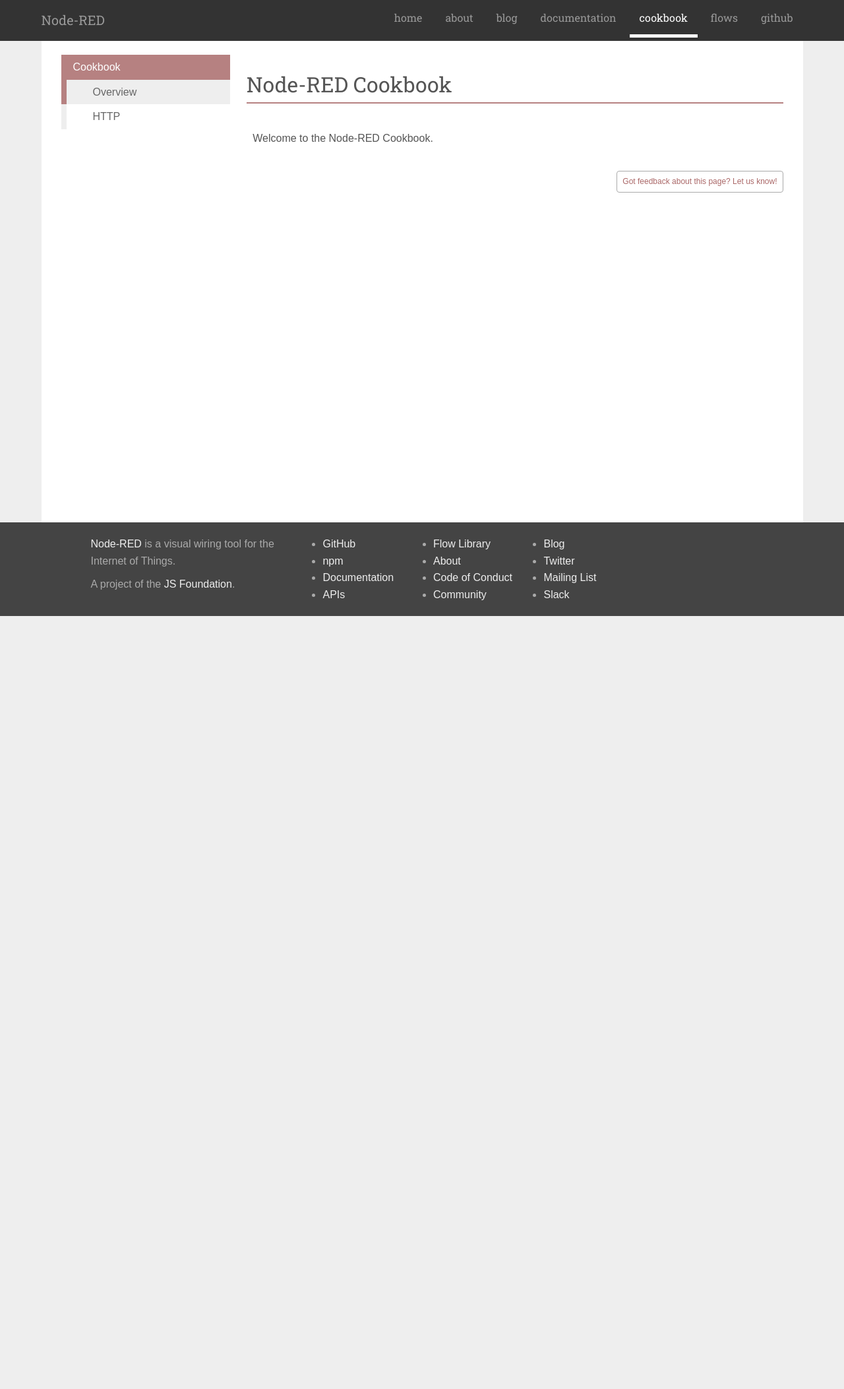
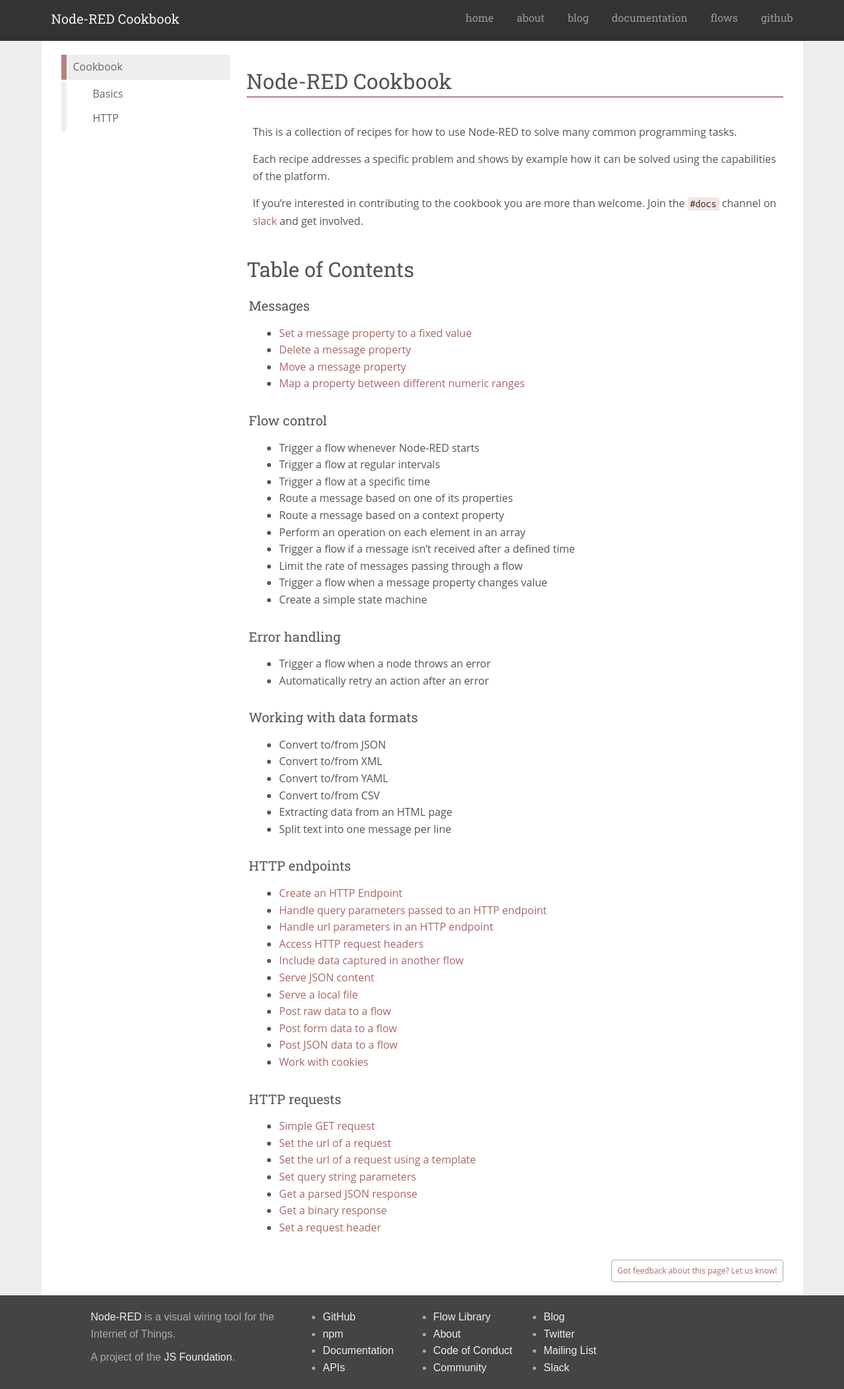
Before and after one commit to node-red/cookbook.nodered.org, a Jekyll site: the page built from index.md, in a window 1280 px wide. Shown: the whole page at 66% size. Built offline with Jekyll 4.4.1, drawn with Linux system fonts in a browser that asks for light colours; nearby versions of some CDN libraries; before the commit the page ends 934 px from its top, so only the background shows below that.

Commit message:
Add some basic recipes

```diff
--- a/_includes/docs-toc.html
+++ b/_includes/docs-toc.html
@@ -1,8 +1,13 @@
 <ul class="toc">
     <li class="toc-expander"><div>V</div></li>
-    <li class="tocheader"><span>Cookbook</span>
+    <li class="tocheader">
         <ul>
-            <li {% if page.url == "/" %}class="active"{% endif %}><a href="/">Overview</a>
+            <li class="toctitle active"><a href="/">Cookbook</a>
+        </ul>
+    </li>
+    <li class="tocheader">
+        <ul>
+            <li {% if page.url contains "/basic/" %}class="active"{% endif %}><a href="/basic/">Basics</a>
             <li {% if page.url contains "/http/" %}class="active"{% endif %}><a href="/http/">HTTP</a>
         </ul>
     </li>
--- a/_includes/header.html
+++ b/_includes/header.html
@@ -16,16 +16,15 @@
 
 <div class="header">
     <div class="header-content">
-		<div class="brand"><a href="/">Node-RED</a></div>
+        <div class="brand"><a href="/">Node-RED  Cookbook</a></div>
         <ul class="navigation">
             <li><a href="https://nodered.org">home</a></li>
-			<li><a href="https://nodered.org/about">about</a></li>
+            <li><a href="https://nodered.org/about">about</a></li>
             <li><a href="https://nodered.org/blog">blog</a></li>
             <li><a href="https://nodered.org/docs/">documentation</a></li>
-            <li class="current"><a href="https://cookbook.nodered.org">cookbook</a></li>
             <li><a href="https://flows.nodered.org/">flows</a></li>
             <li><a href="https://github.com/node-red/node-red">github</a></li>
         </ul>
-		<a href="#" class="menu"><i class="fa fa-reorder fa-2x"></i></a>
+        <a href="#" class="menu"><i class="fa fa-reorder fa-2x"></i></a>
     </div>
 </div>
--- /dev/null
+++ b/_includes/indexes/basic.md
@@ -0,0 +1,34 @@
+#### Messages
+
+- [Set a message property to a fixed value](/basic/set-message-property-fixed)
+- [Delete a message property](/basic/delete-message-property)
+- [Move a message property](/basic/move-message-property)
+- [Map a property between different numeric ranges](/basic/map-between-different-number-ranges)
+
+
+#### Flow control
+
+- Trigger a flow whenever Node-RED starts
+- Trigger a flow at regular intervals
+- Trigger a flow at a specific time
+- Route a message based on one of its properties
+- Route a message based on a context property
+- Perform an operation on each element in an array
+- Trigger a flow if a message isn't received after a defined time
+- Limit the rate of messages passing through a flow
+- Trigger a flow when a message property changes value
+- Create a simple state machine
+
+#### Error handling
+
+- Trigger a flow when a node throws an error
+- Automatically retry an action after an error
+
+#### Working with data formats
+
+- Convert to/from JSON
+- Convert to/from XML
+- Convert to/from YAML
+- Convert to/from CSV
+- Extracting data from an HTML page
+- Split text into one message per line
--- /dev/null
+++ b/_includes/indexes/http.md
@@ -0,0 +1,22 @@
+#### HTTP endpoints
+
+- [Create an HTTP Endpoint](/http/create-an-http-endpoint)
+- [Handle query parameters passed to an HTTP endpoint](/http/handle-query-parameters)
+- [Handle url parameters in an HTTP endpoint](/http/handle-url-parameters)
+- [Access HTTP request headers](/http/access-http-request-headers)
+- [Include data captured in another flow](/http/include-data-from-another-flow)
+- [Serve JSON content](/http/serve-json-content)
+- [Serve a local file](/http/serve-a-local-file)
+- [Post raw data to a flow](/http/post-raw-data-to-a-flow)
+- [Post form data to a flow](/http/post-form-data-to-a-flow)
+- [Post JSON data to a flow](/http/post-json-data-to-a-flow)
+- [Work with cookies](/http/work-with-cookies)
+
+#### HTTP requests
+- [Simple GET request](/http/simple-get-request)
+- [Set the url of a request](/http/set-request-url)
+- [Set the url of a request using a template](/http/set-request-url-template)
+- [Set query string parameters](/http/set-query-string)
+- [Get a parsed JSON response](/http/parse-json-response)
+- [Get a binary response](/http/get-binary-response)
+- [Set a request header](/http/set-request-header)
--- a/index.md
+++ b/index.md
@@ -2,4 +2,21 @@
 layout: default
 title: Node-RED Cookbook
 ---
-Welcome to the Node-RED Cookbook.
+
+This is a collection of recipes for how to use Node-RED to solve many common
+programming tasks.
+
+Each recipe addresses a specific problem and shows by example how it can be solved
+using the capabilities of the platform.
+
+
+If you're interested in contributing to the cookbook you are more than welcome.
+Join the `#docs` channel on [slack](https://nodered.org/slack) and get involved.
+
+
+## Table of Contents
+
+{% include indexes/basic.md %}
+
+
+{% include indexes/http.md %}
```
Also changed, not shown: _includes/indexes/functions.md (added, +3 -0 lines), basic/copy-message-property.md (added, +42 -0 lines), basic/delete-message-property.md (added, +27 -0 lines), basic/index.md (added, +6 -0 lines), basic/map-between-different-number-ranges.md (added, +35 -0 lines), basic/move-message-property.md (added, +33 -0 lines), basic/set-message-property-fixed.md (added, +39 -0 lines), http/index.md (+2 -23 lines), css/style.min.css, images/basic/basic-flow-001.png (added), images/basic/basic-flow-002.png (added), images/basic/basic-flow-003.png (added), images/basic/basic-flow-004.png (added).
